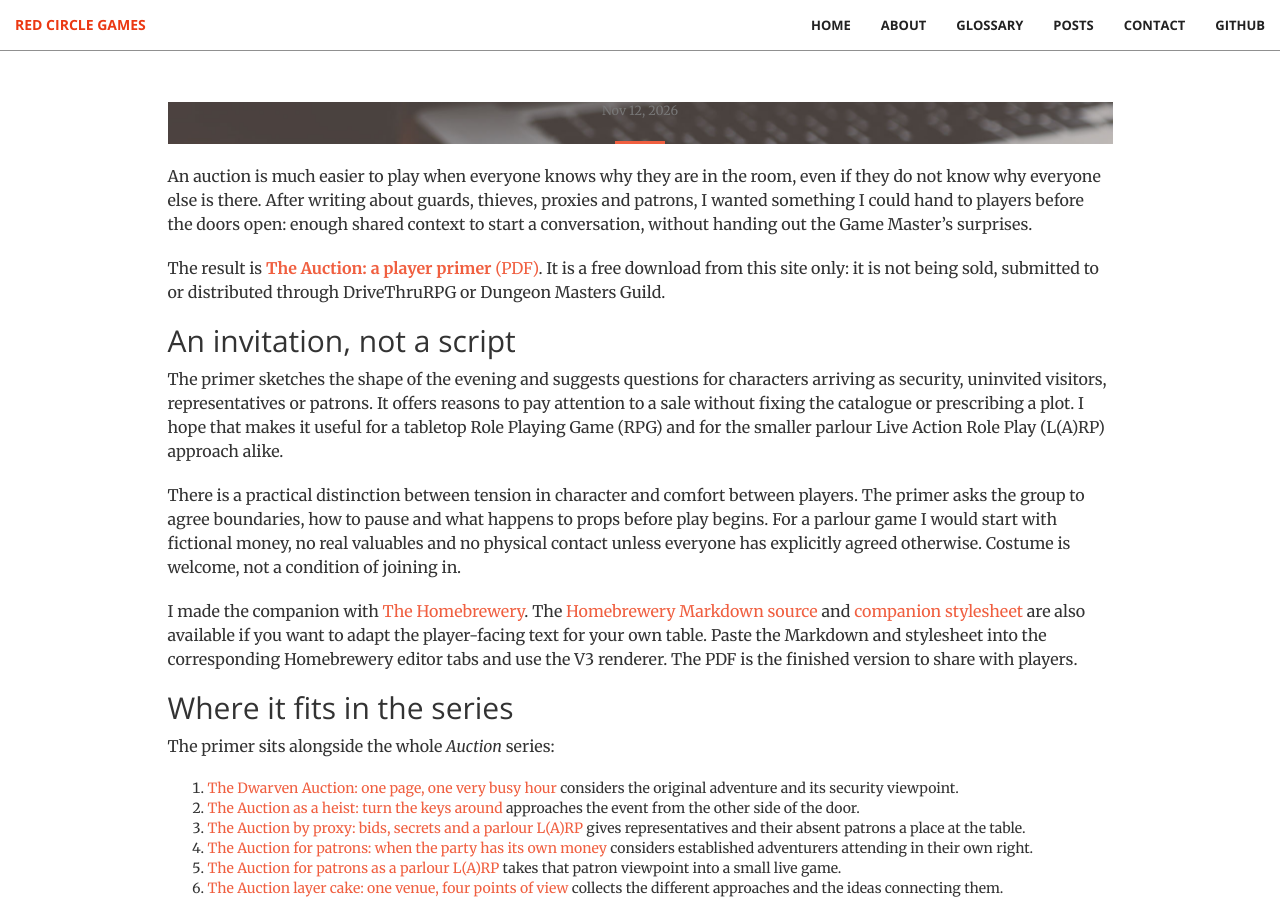
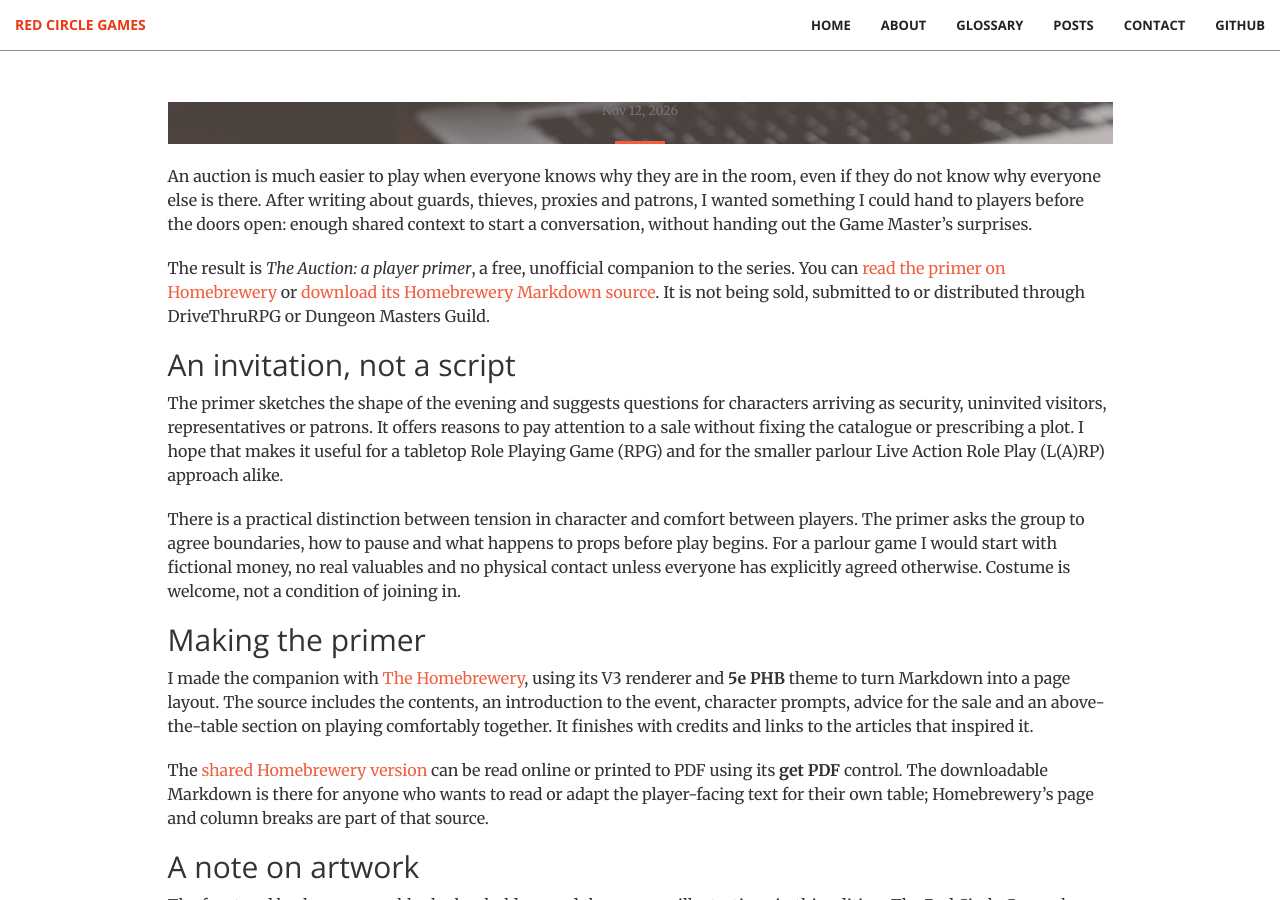
Before and after one commit to abuxton/rcg, a Jekyll site: the page built from _posts/2026-11-12-the-auction-player-primer.md, in a window 1280 px wide and 900 px high, scrolled down 468 px. Built offline with Jekyll 4.4.1, drawn with Linux system fonts in a browser that asks for light colours; some of the changed text lies outside the part shown.

Commit message:
docs(post): publish auction primer as Markdown
Co-authored-by: Copilot <223556219+Copilot@users.noreply.github.com>

```diff
--- a/_posts/2026-11-12-the-auction-player-primer.md
+++ b/_posts/2026-11-12-the-auction-player-primer.md
@@ -18,9 +18,11 @@ about guards, thieves, proxies and patrons, I wanted something I could hand to
 players before the doors open: enough shared context to start a conversation,
 without handing out the Game Master's surprises.
 
-The result is [**The Auction: a player primer** (PDF)]({{ '/assets/scenarios/the-auction-player-primer.pdf' | relative_url }}).
-It is a free download from this site only: it is not being sold, submitted to
-or distributed through DriveThruRPG or Dungeon Masters Guild.
+The result is *The Auction: a player primer*, a free, unofficial companion
+to the series. You can [read the primer on Homebrewery](https://homebrewery.naturalcrit.com/share/-V08MRgyIFzb)
+or [download its Homebrewery Markdown source]({{ '/assets/scenarios/the-auction-player-primer.md' | relative_url }}).
+It is not being sold, submitted to or distributed through DriveThruRPG or
+Dungeon Masters Guild.
 
 ## An invitation, not a script
 
@@ -38,13 +40,33 @@ start with fictional money, no real valuables and no physical contact
 unless everyone has explicitly agreed otherwise. Costume is welcome, not a
 condition of joining in.
 
-I made the companion with [The Homebrewery](https://homebrewery.naturalcrit.com/).
-The [Homebrewery Markdown source]({{ '/assets/scenarios/the-auction-player-primer.md' | relative_url }})
-and [companion stylesheet]({{ '/assets/scenarios/the-auction-player-primer.css' | relative_url }})
-are also available if you want to adapt the player-facing text for your own
-table. Paste the Markdown and stylesheet into the corresponding Homebrewery
-editor tabs and use the V3 renderer. The PDF is the finished version to share
-with players.
+## Making the primer
+
+I made the companion with [The Homebrewery](https://homebrewery.naturalcrit.com/),
+using its V3 renderer and **5e PHB** theme to turn Markdown into a page
+layout. The source includes the contents, an introduction to the event,
+character prompts, advice for the sale and an above-the-table section on
+playing comfortably together. It finishes with credits and links to the
+articles that inspired it.
+
+The [shared Homebrewery version](https://homebrewery.naturalcrit.com/share/-V08MRgyIFzb)
+can be read online or printed to PDF using its **get PDF** control. The
+downloadable Markdown is there for anyone who wants to read or adapt the
+player-facing text for their own table; Homebrewery's page and column breaks
+are part of that source.
+
+## A note on artwork
+
+The front and back covers are blank placeholders, and there are no
+illustrations in this edition. The Red Circle Games logo and Homebrewery
+theme provide the visual identity for now.
+
+I have used artificial intelligence (AI) as a tool for writing, layout and
+production, but I will not use AI-generated artwork in this publication.
+I would rather leave space for artwork than fill it that way. I plan to
+follow up with an article about finding artists, sourcing artwork and
+exploring open-source and openly licensed art, including what its licences
+allow.
 
 ## Where it fits in the series
 
```
Also changed, not shown: assets/scenarios/the-auction-player-primer.css (deleted, +0 -94 lines), assets/scenarios/the-auction-player-primer.md (+144 -36 lines), 1 other file.
